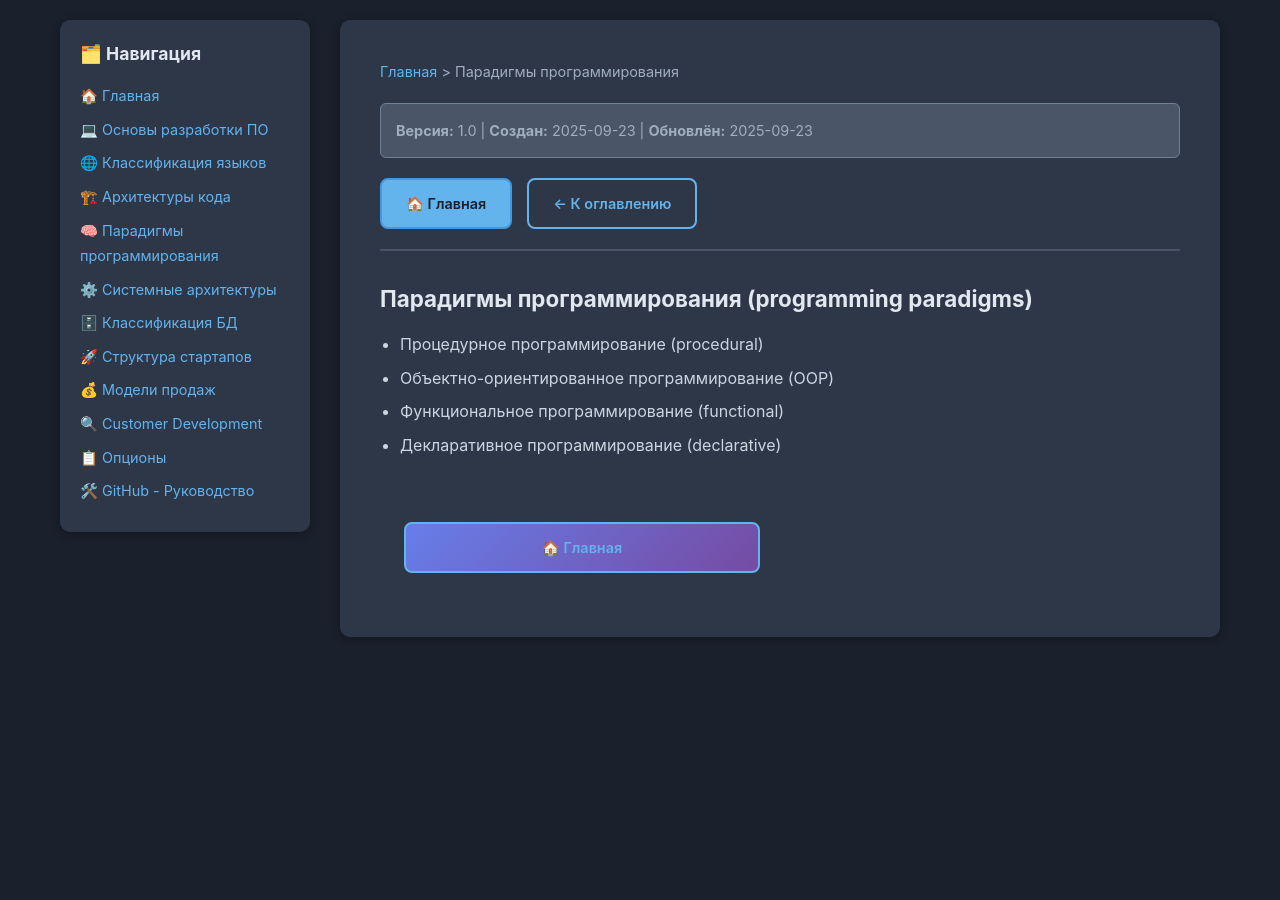
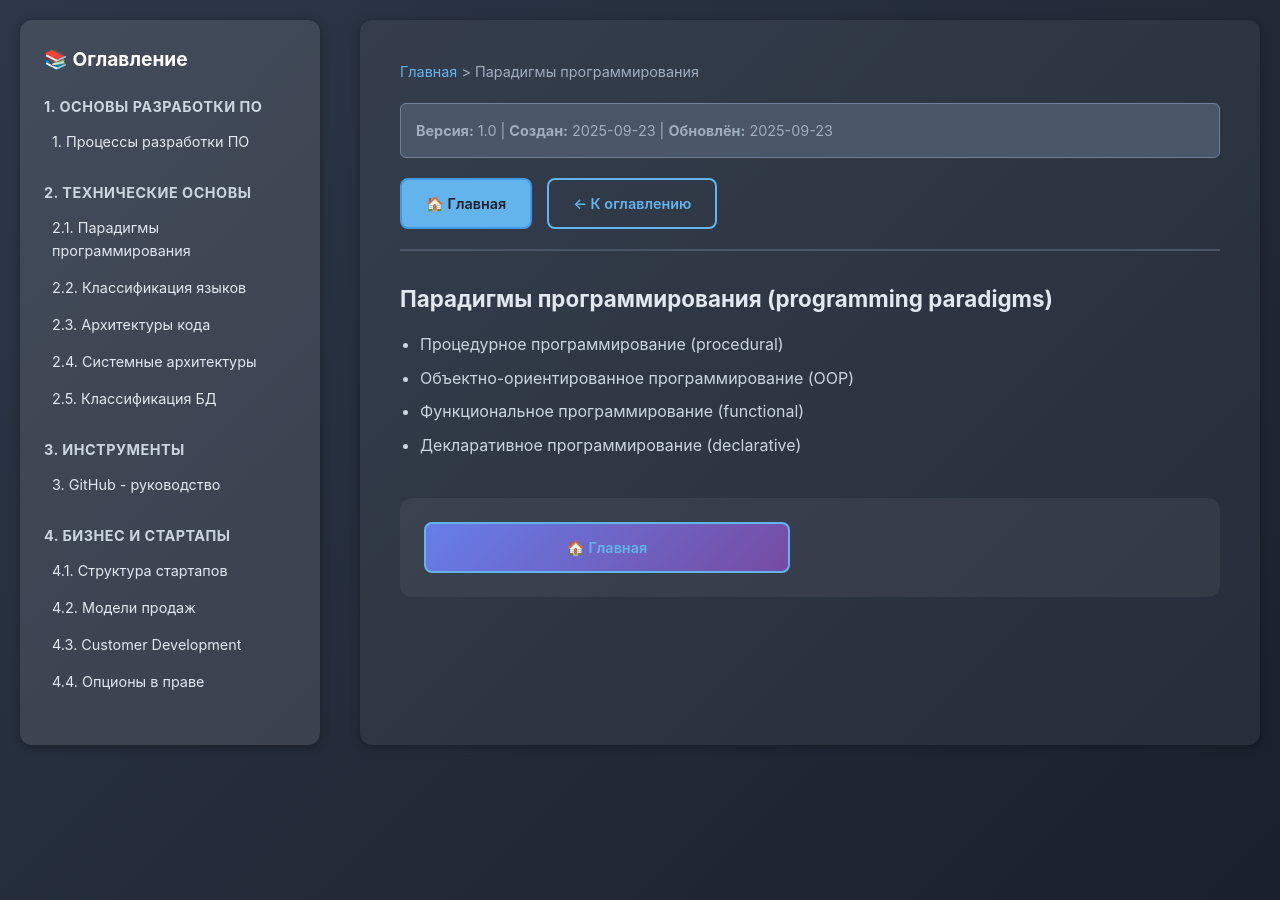
Before and after one commit to FTG-agency/pwa-test, a Jekyll site: the page built from knowledge/2.1-programming-paradigms.md, in a window 1280 px wide. Built offline with Jekyll 4.4.1, drawn with Linux system fonts in a browser that asks for light colours.

Commit message:
feat: unify design between homepage and article pages
- Apply consistent gradient background across all pages
- Update sidebar styling to match homepage table of contents
- Use same color scheme (rgba backgrounds, proper spacing)
- Restructure sidebar with numbered sections like homepage
- Improve responsive design for mobile devices
- Maintain consistent typography and spacing
- Update navigation styling to match overall theme

```diff
--- a/_layouts/page.html
+++ b/_layouts/page.html
@@ -18,25 +18,25 @@
             font-family: -apple-system, BlinkMacSystemFont, 'Segoe UI', Roboto, sans-serif;
             line-height: 1.6;
             color: #e2e8f0;
-            background: #1a202c;
+            background: linear-gradient(135deg, #2d3748 0%, #1a202c 100%);
             min-height: 100vh;
             max-width: 100vw;
             overflow-x: hidden;
         }
 
         .container {
-            max-width: 1200px;
+            max-width: 1400px;
             margin: 0 auto;
             padding: 20px;
             display: grid;
-            grid-template-columns: 250px minmax(0, 1fr);
-            gap: 30px;
+            grid-template-columns: 300px minmax(0, 1fr);
+            gap: 40px;
         }
 
         .sidebar {
-            background: #2d3748;
-            border-radius: 10px;
-            padding: 20px;
+            background: rgba(255,255,255,0.1);
+            border-radius: 12px;
+            padding: 24px;
             height: fit-content;
             box-shadow: 0 2px 10px rgba(0,0,0,0.3);
             position: sticky;
@@ -45,8 +45,8 @@
 
         /* Навигация между статьями */
         .article-navigation {
-            background: #2d3748;
-            border-radius: 10px;
+            background: rgba(255,255,255,0.05);
+            border-radius: 12px;
             padding: 24px;
             margin-top: 40px;
             display: grid;
@@ -103,9 +103,9 @@
         }
 
         .sidebar h3 {
-            color: #e2e8f0;
-            margin-bottom: 15px;
-            font-size: 1.1rem;
+            color: #fff;
+            margin-bottom: 20px;
+            font-size: 1.2rem;
         }
 
         .sidebar ul {
@@ -113,24 +113,40 @@
         }
 
         .sidebar li {
-            margin-bottom: 8px;
+            margin-bottom: 6px;
         }
 
         .sidebar a {
-            color: #63b3ed;
+            color: #e2e8f0;
             text-decoration: none;
             font-size: 0.9rem;
-            transition: color 0.3s ease;
+            padding: 4px 8px;
+            border-radius: 4px;
+            display: block;
+            transition: all 0.2s;
         }
 
         .sidebar a:hover {
-            color: #90cdf4;
-            text-decoration: underline;
+            background: rgba(255,255,255,0.1);
+            color: #fff;
+        }
+
+        /* Стили для разделов в сайдбаре */
+        .toc-section {
+            margin-bottom: 24px;
+        }
+
+        .toc-section h4 {
+            color: #cbd5e0;
+            font-size: 0.9rem;
+            margin-bottom: 8px;
+            text-transform: uppercase;
+            letter-spacing: 0.5px;
         }
 
         .content {
-            background: #2d3748;
-            border-radius: 10px;
+            background: rgba(255,255,255,0.05);
+            border-radius: 12px;
             padding: 40px;
             box-shadow: 0 2px 10px rgba(0,0,0,0.3);
             max-width: 100%;
@@ -473,26 +489,77 @@
                 font-size: 2rem;
             }
         }
+
+        /* Адаптивность */
+        @media (max-width: 768px) {
+            .container {
+                grid-template-columns: 1fr;
+                gap: 20px;
+                padding: 15px;
+            }
+
+            .sidebar {
+                position: static;
+                order: 2;
+            }
+
+            .content {
+                padding: 24px;
+                order: 1;
+            }
+
+            .article-navigation {
+                grid-template-columns: 1fr;
+                gap: 12px;
+                text-align: center;
+            }
+
+            .nav-button.prev,
+            .nav-button.next {
+                justify-self: center;
+            }
+        }
     </style>
 </head>
 <body>
     <div class="container">
         <div class="sidebar">
-            <h3>🗂️ Навигация</h3>
-            <ul>
-                <li><a href="/test/">🏠 Главная</a></li>
-                <li><a href="/test/knowledge/structured-software-development-knowledge">💻 Основы разработки ПО</a></li>
-                <li><a href="/test/knowledge/language-classification">🌐 Классификация языков</a></li>
-                <li><a href="/test/knowledge/code-architectures">🏗️ Архитектуры кода</a></li>
-                <li><a href="/test/knowledge/programming-paradigms">🧠 Парадигмы программирования</a></li>
-                <li><a href="/test/knowledge/system-architectures">⚙️ Системные архитектуры</a></li>
-                <li><a href="/test/knowledge/data-base-classification">🗄️ Классификация БД</a></li>
-                <li><a href="/test/knowledge/startup-structure">🚀 Структура стартапов</a></li>
-                <li><a href="/test/knowledge/sales-models">💰 Модели продаж</a></li>
-                <li><a href="/test/knowledge/customer-development">🔍 Customer Development</a></li>
-                <li><a href="/test/knowledge/structured-options-guide">📋 Опционы</a></li>
-                <li><a href="/test/knowledge/github-manual">🛠️ GitHub - Руководство</a></li>
-            </ul>
+            <h3>📚 Оглавление</h3>
+
+            <div class="toc-section">
+                <h4>1. Основы разработки ПО</h4>
+                <ul>
+                    <li><a href="/test/knowledge/1-software-development-processes">1. Процессы разработки ПО</a></li>
+                </ul>
+            </div>
+
+            <div class="toc-section">
+                <h4>2. Технические основы</h4>
+                <ul>
+                    <li><a href="/test/knowledge/2.1-programming-paradigms">2.1. Парадигмы программирования</a></li>
+                    <li><a href="/test/knowledge/2.2-language-classification">2.2. Классификация языков</a></li>
+                    <li><a href="/test/knowledge/2.3-code-architectures">2.3. Архитектуры кода</a></li>
+                    <li><a href="/test/knowledge/2.4-system-architectures">2.4. Системные архитектуры</a></li>
+                    <li><a href="/test/knowledge/2.5-database-classification">2.5. Классификация БД</a></li>
+                </ul>
+            </div>
+
+            <div class="toc-section">
+                <h4>3. Инструменты</h4>
+                <ul>
+                    <li><a href="/test/knowledge/3-github-manual">3. GitHub - руководство</a></li>
+                </ul>
+            </div>
+
+            <div class="toc-section">
+                <h4>4. Бизнес и стартапы</h4>
+                <ul>
+                    <li><a href="/test/knowledge/4.1-startup-structure">4.1. Структура стартапов</a></li>
+                    <li><a href="/test/knowledge/4.2-sales-models">4.2. Модели продаж</a></li>
+                    <li><a href="/test/knowledge/4.3-customer-development">4.3. Customer Development</a></li>
+                    <li><a href="/test/knowledge/4.4-options-guide">4.4. Опционы в праве</a></li>
+                </ul>
+            </div>
         </div>
 
         <div class="content">
```
